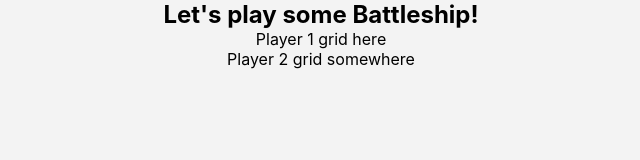
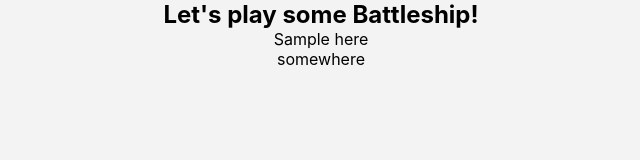
Before and after one commit to kungkotz/battleships, a React (Create React App) app: page / in a window 1280 px wide. Both pictures are taken after typing "Sample" into the empty fields and a click on the button "Start Game". Shown: the top 160 px of the page, without its empty margins (319-959 px from the left). Built offline with nearby package versions, Linux system fonts and the light colour scheme; no server answers; a web font is replaced by a local one.

Commit message:
Username for both players is now visible on both clients

```diff
--- a/src/App.jsx
+++ b/src/App.jsx
@@ -11,15 +11,20 @@ function App() {
 
 	const [username, setUsername] = useState('');
 	const [userInput, setUserInput] = useState('');
+	const [opponentName, setOpponentName] = useState('');
 
 	const handleUsernameSubmit = (e) => {
 		e.preventDefault();
 		setUsername(userInput);
 		socket.emit('player:username', userInput);
 		setUserInput('');
+		socket.emit('user:joined', username);
 	};
 
 	useEffect(() => {
+		socket.on('username', function (username) {
+			setOpponentName(username);
+		});
 		console.log(username);
 	}, [username]);
 
@@ -27,7 +32,11 @@ function App() {
 		<div className='App'>
 			{/* when username is entered in landing page, game board will show */}
 			{username ? (
-				<GameBoard socket={socket} />
+				<GameBoard
+					socket={socket}
+					username={username}
+					opponentName={opponentName}
+				/>
 			) : (
 				<LandingPage
 					onHandleUsernameSubmit={handleUsernameSubmit}
--- a/src/components/Gameboard.jsx
+++ b/src/components/Gameboard.jsx
@@ -1,4 +1,4 @@
-const GameBoard = ({ socket }) => {
+const GameBoard = ({ socket, username, opponentName }) => {
 	console.log(socket);
 
 	// Handle battle board and ships then start game
@@ -9,8 +9,8 @@ const GameBoard = ({ socket }) => {
 		<div>
 			<h2>Let's play some Battleship!</h2>
 
-			<p>Player 1 grid here</p>
-			<p>Player 2 grid somewhere</p>
+			<p>{username} here</p>
+			<p> {opponentName} somewhere</p>
 		</div>
 	);
 };
```
